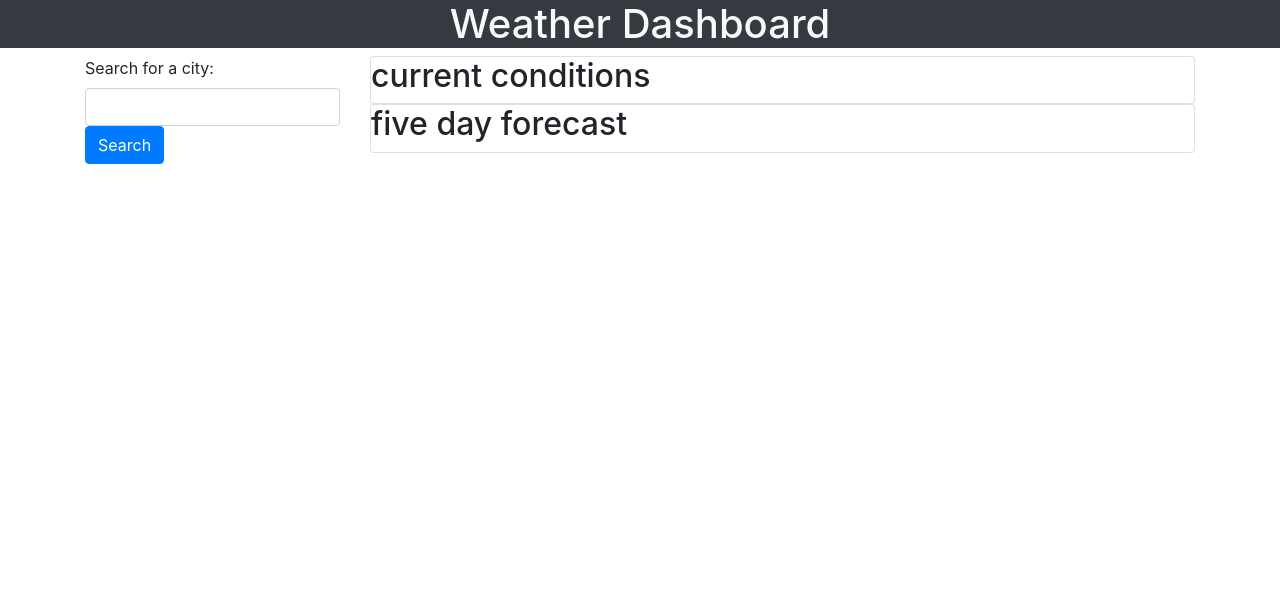
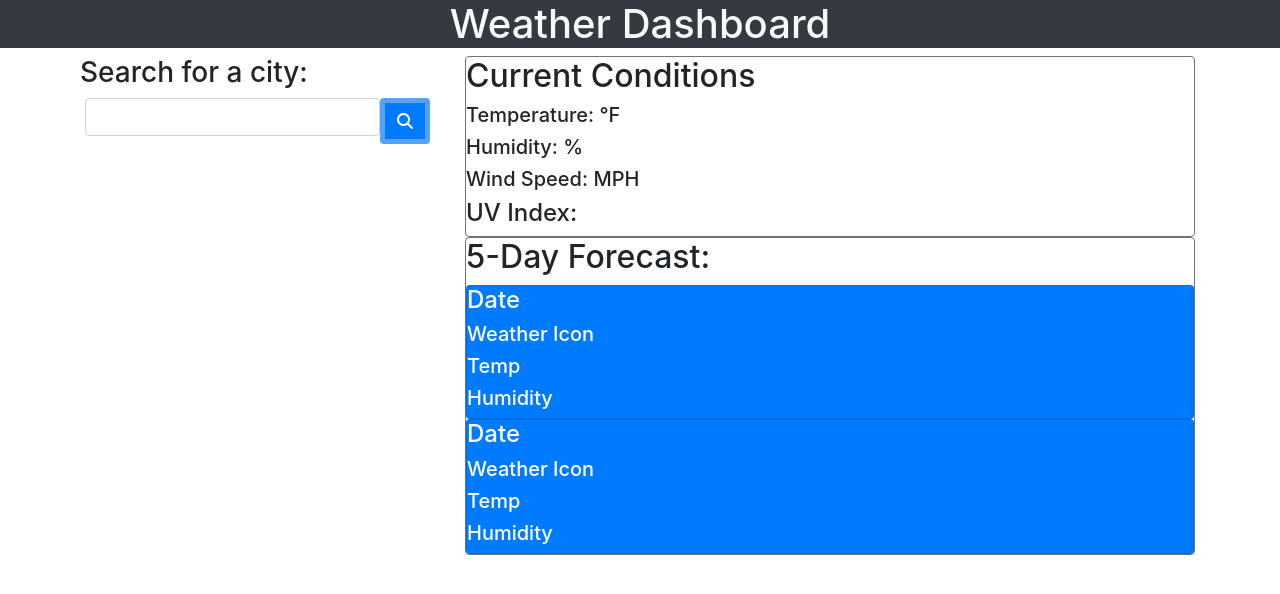
Before and after one commit to cjacktwil/weather-dashboard, a plain HTML site: page index.html in a window 1280 px wide. Drawn offline with nearby package versions, Linux system fonts and the light colour scheme.

Commit message:
current conditions formatted

```diff
--- a/assets/css/style.css
+++ b/assets/css/style.css
@@ -3,3 +3,7 @@
 .icon {
     width: 75px;
 }
+
+.btn {
+   border: 5px solid rgba(171, 200, 231, 0.507);
+}
--- a/assets/js/script.js
+++ b/assets/js/script.js
@@ -2,7 +2,10 @@
 
 var cityInputEl = document.getElementById("cityInput");
 var searchButtonEl = document.getElementById("searchBtn");
-var currentConditionsEl = document.getElementById("current");
+var currentConditionsEl = document.getElementById("currentConditions");
+var currentTempEl = document.getElementById("temp");
+var currentHumidityEl = document.getElementById("humidity");
+var currentWindEl = document.getElementById("wind");
 
 var searchCityHandler = function() {
     //extract value of input and trim excess spaces
@@ -28,22 +31,29 @@ var getCurrentWeather = function(city) {
             if (response.ok) {
                 return response.json().then(function(response) {
                     console.log(response);
-                    var currentWeathericon = document.createElement("img");
-                    currentWeathericon.src="http://openweathermap.org/img/wn/" + response.weather[0].icon + ".png";
-                    currentWeathericon.setAttribute("class", "icon");
+                    debugger;
+                    var currentWeatherIcon = document.createElement("img");
+                    currentWeatherIcon.src = "http://openweathermap.org/img/wn/" + response.weather[0].icon + "@2x.png";
+                    currentWeatherIcon.alt = response.weather[0].description;
+                    currentWeatherIcon.setAttribute("class", "icon");
+                    console.log(currentWeatherIcon);
                     var currentCity = response.name;
                     var currentTemp = response.main.temp;
+                    currentTempEl.textContent = currentTemp;
                     var currentHumidity = response.main.humidity;
+                    currentHumidityEl.textContent = currentHumidity;
                     var currentWind = response.wind.speed;
+                    currentWindEl.textContent = currentWind;
                     var currentDate = moment().format("MM/DD/YYYY");
-                    console.log(currentWeathericon);
+                    // console.log(currentWeathericon);
                     console.log(currentTemp);
                     console.log(currentHumidity);
                     console.log(currentWind);
 
-                    currentConditionsEl.innerHTML = "<span><h2>" + currentCity + " (" + currentDate + ") <img" + currentWeathericon + "></h2></span></br><h3>Temperature: </h3>" + currentTemp + " &degF </br> <h3>Humidity: </h3>" + currentHumidity + "% </br> <h3>Wind Speed: </h3>" + currentWind + " MPH";
-
-                    currentConditionsEl.append(currentWeathericon);
+                    currentConditionsEl.innerHTML = "<h2>" + currentCity + " (" + currentDate + ")</h2>";
+                    currentConditionsEl.append(currentWeatherIcon);
+// currentConditionsEl.innerHTML = '<img src="http://openweathermap.org/img/wn/01d@2x.png" alt="clear sky" class="icon"></img>';
+                    // currentConditionsEl.appendChild(currentTempEl);
                 });
             } else {
                 alert("City not found.");
--- a/index.html
+++ b/index.html
@@ -1,31 +1,59 @@
 <!DOCTYPE html>
 <html lang="en">
+
 <head>
     <meta charset="UTF-8">
     <meta name="viewport" content="width=device-width, initial-scale=1.0">
-    <link rel="stylesheet" href="https://stackpath.bootstrapcdn.com/bootstrap/4.5.0/css/bootstrap.min.css" integrity="sha384-9aIt2nRpC12Uk9gS9baDl411NQApFmC26EwAOH8WgZl5MYYxFfc+NcPb1dKGj7Sk" crossorigin="anonymous">
-    <link rel="stylesheet" href="./assets/css/style.css" />
+    <script src="https://kit.fontawesome.com/9a28468e0a.js" crossorigin="anonymous"></script>
+    <link rel="stylesheet" href="https://stackpath.bootstrapcdn.com/bootstrap/4.5.0/css/bootstrap.min.css"
+        integrity="sha384-9aIt2nRpC12Uk9gS9baDl411NQApFmC26EwAOH8WgZl5MYYxFfc+NcPb1dKGj7Sk" crossorigin="anonymous">
+    <link rel="stylesheet" href="https://stackpath.bootstrapcdn.com/font-awesome/4.7.0/css/font-awesome.min.css">
+    <link rel="stylesheet" href="./assets/css/style.css">
     <title>Weather Dashboard</title>
 </head>
+
 <body>
     <header class="bg-dark">
         <h1 class="text-light text-center">Weather Dashboard</h1>
     </header>
     <div class="container">
-    <div class = "row">
-        <div class="col-3">
-            <div class="form-group" id="searchForm">
-                <label for="cityInput">Search for a city:</label>
+        <div class="row">
+            <div class="col-4">
+                <div class="form-row" id="searchForm">
+                    <h3>Search for a city:</h3>
+                    <div class="form-group col-md-10 pr-0">
                         <input type="text" class="form-control" id="cityInput">
-                <button class="btn btn-primary" id="searchBtn">Search</button>
+                    </div>
+                    <div class="form-group col-md-2 pl-0 align-center">
+                        <button class="btn btn-primary rounded" id="searchBtn"><i class="fas fa-search"></i></button>
+
                     </div>
                 </div>
-        <div class="col-9">
-            <div class="card" id="current">
-                <h2>current conditions</h2>
             </div>
-            <div class="card" id="forecast">
-                <h2>five day forecast</h2>
+            <div class="col-8">
+                <div class="card border-1 border-secondary inline" id="current">
+                    <h2 id="currentConditions">Current Conditions</h2>
+                    <h5>Temperature: <span id="temp"></span>&degF</h5>
+                    <h5>Humidity: <span id="humidity"></span>%</h5>
+                    <h5>Wind Speed: <span id="wind"></span> MPH</h5>
+                    <h4>UV Index:</h4>
+                </div>
+                <div class="card border-1 border-secondary" id="forecast">
+                    <h2>5-Day Forecast:</h2>
+                    <div class="row-inline d-inline">
+                        <div class="card bg-primary text-white">
+                            <h4>Date</h4>
+                            <h5>Weather Icon</h5>
+                            <h5>Temp</h5>
+                            <h5>Humidity</h5>
+                        </div>
+                        <div class="card bg-primary text-white">
+                            <h4>Date</h4>
+                            <h5>Weather Icon</h5>
+                            <h5>Temp</h5>
+                            <h5>Humidity</h5>
+                        </div>
+                    </div>
                 </div>
             </div>
         </div>
@@ -33,9 +61,16 @@
 
     <script src="https://cdnjs.cloudflare.com/ajax/libs/moment.js/2.27.0/moment.min.js"></script>
     <script src="https://cdnjs.cloudflare.com/ajax/libs/jquery/3.5.1/jquery.min.js"></script>
-<script src="https://code.jquery.com/jquery-3.5.1.slim.min.js" integrity="sha384-DfXdz2htPH0lsSSs5nCTpuj/zy4C+OGpamoFVy38MVBnE+IbbVYUew+OrCXaRkfj" crossorigin="anonymous"></script>
-<script src="https://cdn.jsdelivr.net/npm/popper.js@1.16.0/dist/umd/popper.min.js" integrity="sha384-Q6E9RHvbIyZFJoft+2mJbHaEWldlvI9IOYy5n3zV9zzTtmI3UksdQRVvoxMfooAo" crossorigin="anonymous"></script>
-<script src="https://stackpath.bootstrapcdn.com/bootstrap/4.5.0/js/bootstrap.min.js" integrity="sha384-OgVRvuATP1z7JjHLkuOU7Xw704+h835Lr+6QL9UvYjZE3Ipu6Tp75j7Bh/kR0JKI" crossorigin="anonymous"></script>
+    <script src="https://code.jquery.com/jquery-3.5.1.slim.min.js"
+        integrity="sha384-DfXdz2htPH0lsSSs5nCTpuj/zy4C+OGpamoFVy38MVBnE+IbbVYUew+OrCXaRkfj"
+        crossorigin="anonymous"></script>
+    <script src="https://cdn.jsdelivr.net/npm/popper.js@1.16.0/dist/umd/popper.min.js"
+        integrity="sha384-Q6E9RHvbIyZFJoft+2mJbHaEWldlvI9IOYy5n3zV9zzTtmI3UksdQRVvoxMfooAo"
+        crossorigin="anonymous"></script>
+    <script src="https://stackpath.bootstrapcdn.com/bootstrap/4.5.0/js/bootstrap.min.js"
+        integrity="sha384-OgVRvuATP1z7JjHLkuOU7Xw704+h835Lr+6QL9UvYjZE3Ipu6Tp75j7Bh/kR0JKI"
+        crossorigin="anonymous"></script>
     <script src="./assets/js/script.js"></script>
 </body>
+
 </html>
```
Lines whose indentation alone changed are shown as unchanged.
